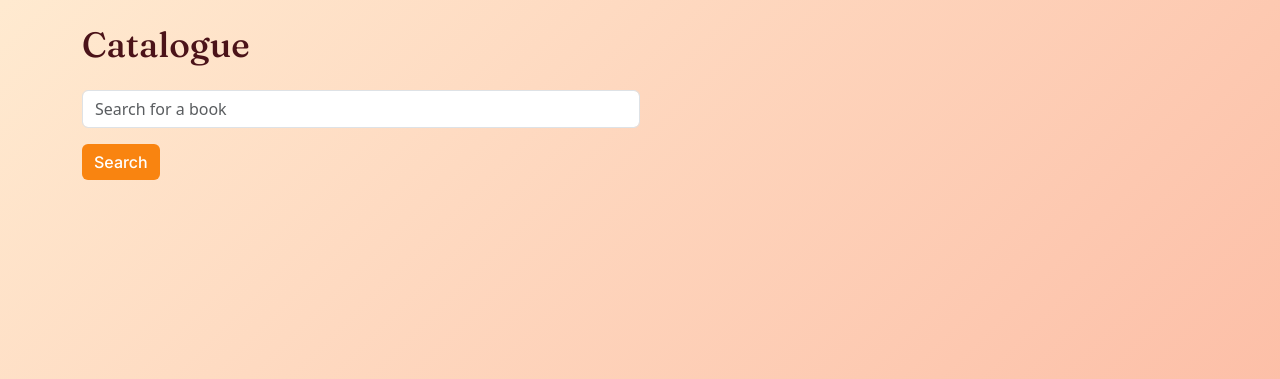
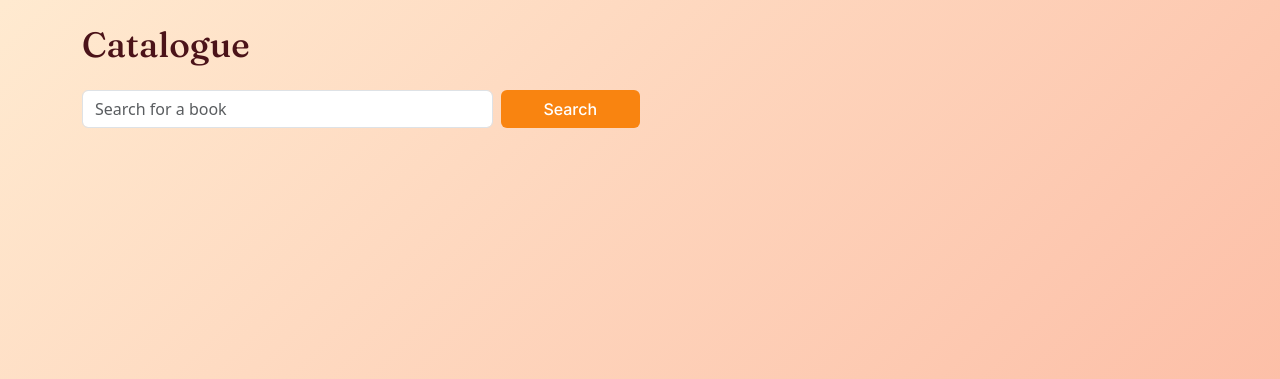
Before and after one commit to ScottVint/inttech_group_project, a Django app: page /readquest/catalogue/ in a window 1280 px wide. Shown: the part 72-451 px from the top of the page. Run offline with Django 5.2, Linux system fonts and the light colour scheme; the visitor is signed in with stand-in values (Sample User, id 1).

Commit message:
catalogue page styling updated

```diff
--- a/templates/readquest/catalogue_book-search.html
+++ b/templates/readquest/catalogue_book-search.html
@@ -11,21 +11,26 @@ Search
 <h1>Catalogue</h1>
 
 <!-- Search bar -->
-<section class="mb-4 mt-4 col-6">
-    <form action="{% url 'readquest:catalogue_book-search' %}" method="get">
-        <input type="search" class="form-control mb-3" name="q" placeholder="Search for a book">
-        <div class="d-flex justify-content-start gap-2">
-            <button type="submit" class="button btn">Search</button>
-        </div>
+<section class="mb-4 mt-4 col-md-6 col-12">
+    <form action="{% url 'readquest:catalogue_book-search' %}" method="get" class="d-flex gap-2">
+        <input type="search" class="form-control" name="q" placeholder="Search for a book">
+        <button type="submit" class="button btn btn-primary col-3">Search</button>
     </form>
 </section>
 
+
 <!-- Search results -->
 <section>
-<h3 id="results-title" style="display:none;">Search results for {{ query }}</h3>
+
+    <!-- Show the book that users have searched for -->
+    {% if query %}
+    <h3 id="results-title">Search results for {{ query }}</h3>
+    {% endif %}
+
+
     <div class="row g-3 mt-2">
         {% for book in results %}
-        <div class="col-6">
+        <div class="col-12 col-md-6">
             <div class="dark_card p-3 d-flex align-items-center">
                 <div class="me-3 flex-shrink-0">
                     <img class="search_book_cover" src="{{ book.cover_image }}" alt="Book cover for {{ book.title }}"
@@ -40,18 +45,19 @@ Search
                     <!-- Add book dropdown -->
                     <div class="dropdown">
                         {% if book.is_in_reading %}
-                            <button class="btn button_two added" disabled>Reading</button>
+                        <button class="btn button_two added" disabled>Reading</button>
                         {% elif book.is_in_wishlist%}
-                            <button class="btn button_two added" disabled>Wishlisted</button>
+                        <button class="btn button_two added" disabled>Wishlisted</button>
                         {% else %}
-                            <button class="btn button_two" type="button" data-bs-toggle="dropdown" aria-expanded="false">
-                                Add
-                            </button>
+                        <button class="btn button_two" type="button" data-bs-toggle="dropdown" aria-expanded="false">
+                            Add
+                        </button>
                         {% endif %}
 
                         <ul class="dropdown-menu">
                             <li>
-                                <form method="post" action="{% url 'readquest:add-to-reading' %}" class="add-to-reading">
+                                <form method="post" action="{% url 'readquest:add-to-reading' %}"
+                                    class="add-to-reading">
                                     {% csrf_token %}
                                     <input type="hidden" name="ol_key" value="{{ book.ol_key }}">
                                     <input type="hidden" name="title" value="{{ book.title }}">
@@ -62,7 +68,8 @@ Search
                                 </form>
                             </li>
                             <li>
-                                <form method="post" action="{% url 'readquest:add-to-wishlist' %}" class="add-to-wishlist">
+                                <form method="post" action="{% url 'readquest:add-to-wishlist' %}"
+                                    class="add-to-wishlist">
                                     {% csrf_token %}
                                     <input type="hidden" name="ol_key" value="{{ book.ol_key }}">
                                     <input type="hidden" name="title" value="{{ book.title }}">
```
